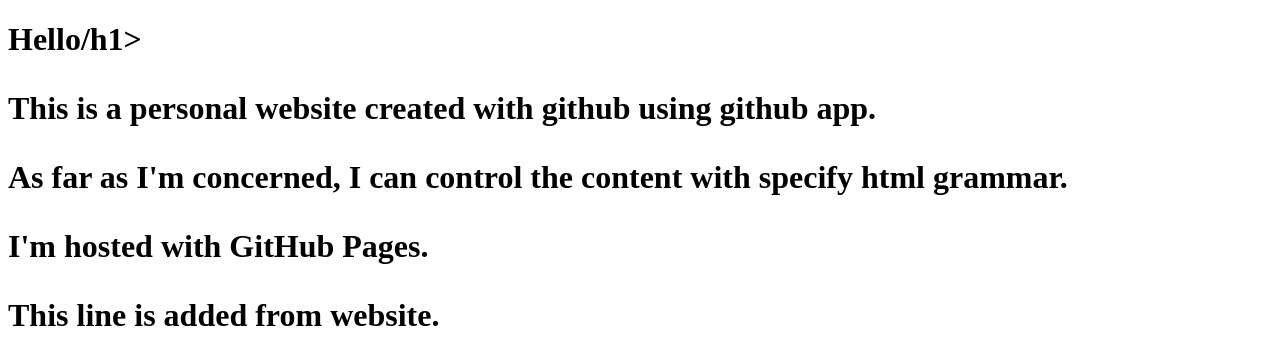
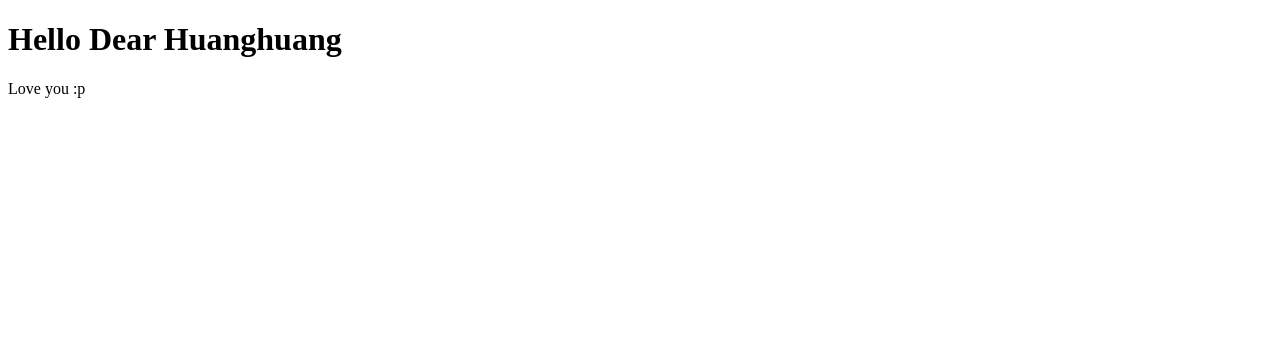
Before and after one commit to RalphGuo/RalphGuo.github.io, a plain HTML site: page index.html in a window 1280 px wide. Drawn offline with Linux system fonts and the light colour scheme.

Commit message:
Update index.html

```diff
--- a/index.html
+++ b/index.html
@@ -1,10 +1,7 @@
 <!DOCTYPE html>
 <html>
 <body>
-<h1>Hello/h1>
-<p>This is a personal website created with github using github app.</p>
-<p>As far as I'm concerned, I can control the content with specify html grammar.</p>
-<p>I'm hosted with GitHub Pages.</p>
-<p>This line is added from website.</p>
+<h1>Hello Dear Huanghuang</h1>
+<p>Love you :p</p>
 </body>
 </html>
```
